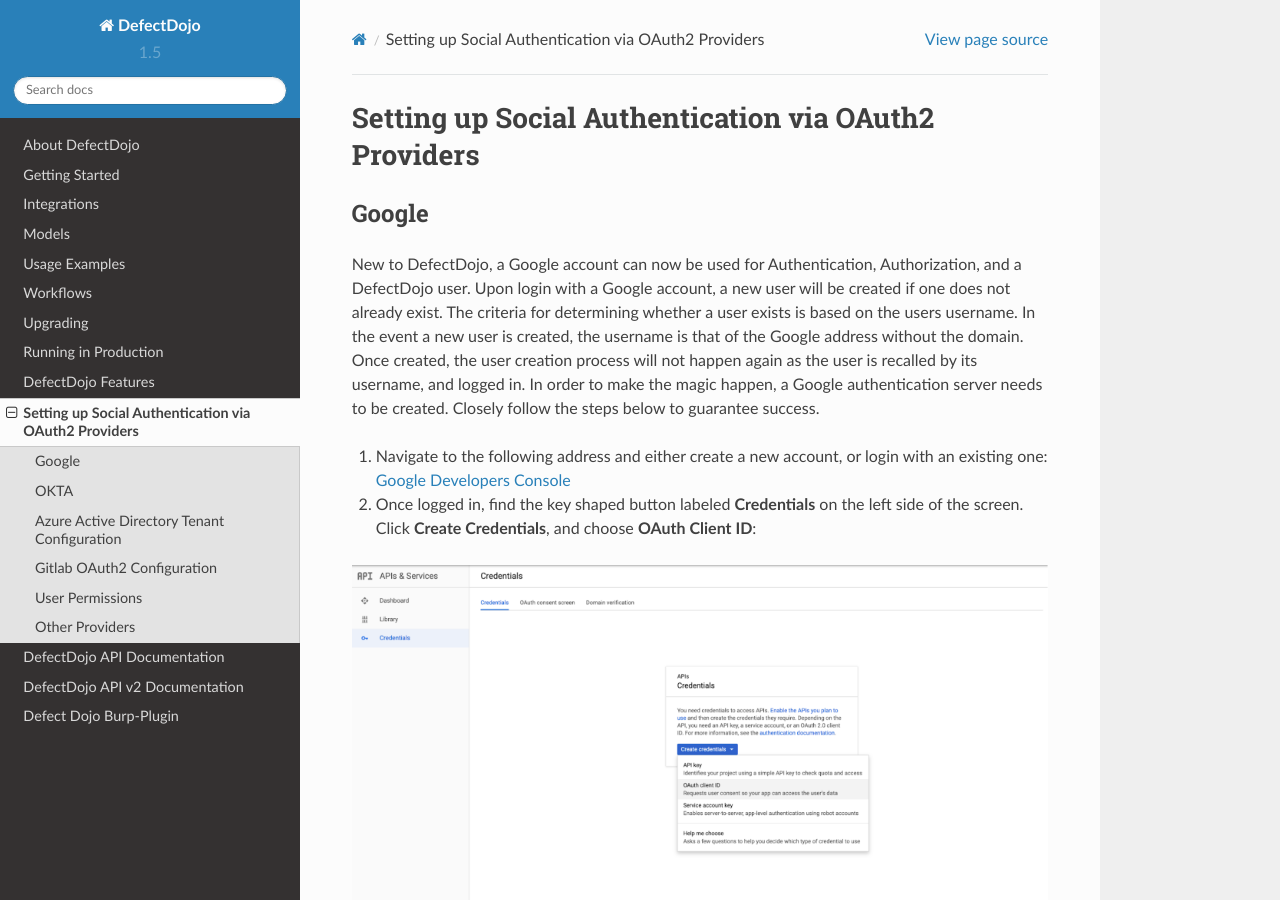
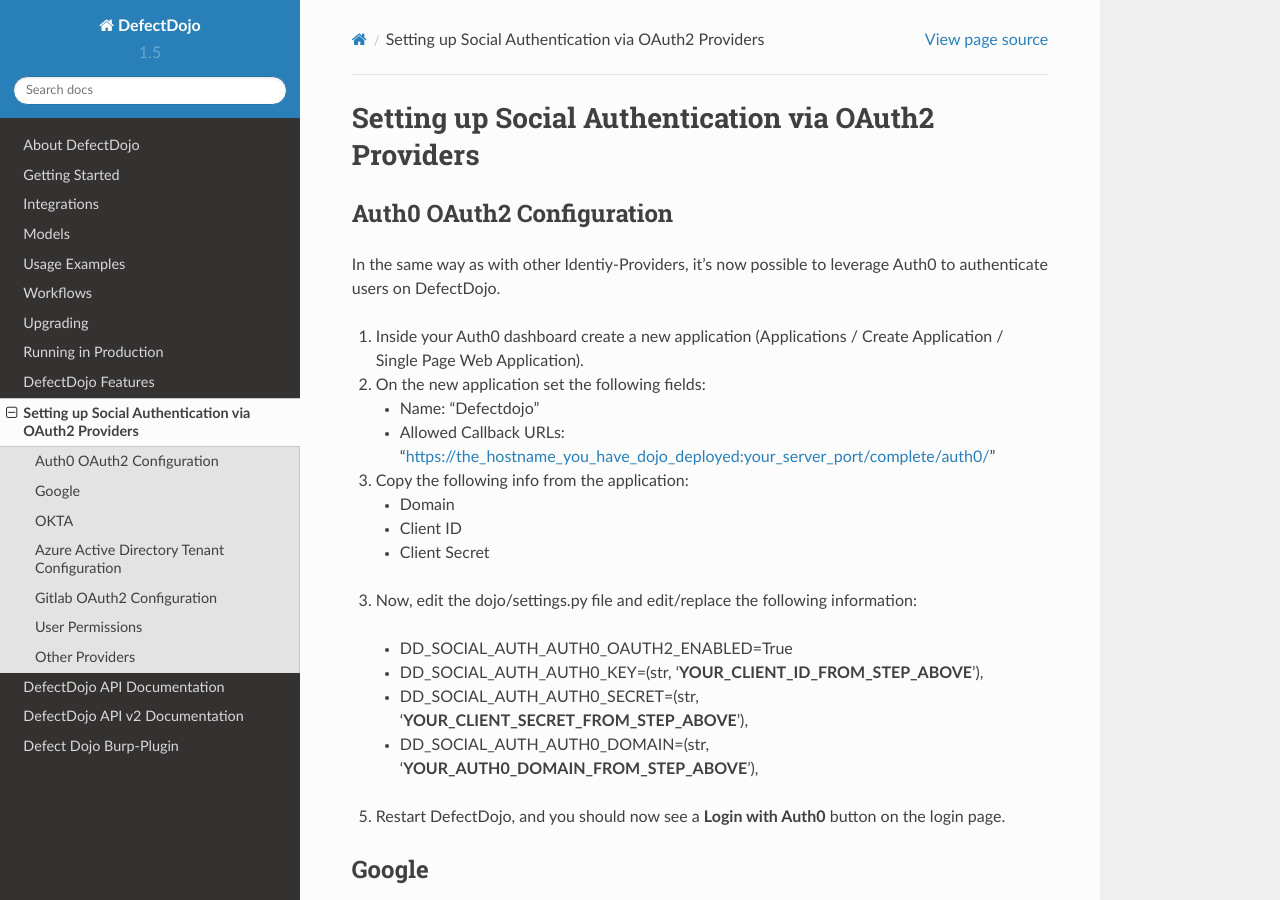
Before and after one commit to DefectDojo/Documentation, a Sphinx documentation site: the page built from docs/social-authentication.rst, in a window 1280 px wide and 900 px high. Built offline with Sphinx 7.4.7 and the Read the Docs theme 2.0.0, drawn with Linux system fonts in a browser that asks for light colours; some of the changed text lies outside the part shown.

Commit message:
doc: authentication: add Auth0 setup instructions

```diff
--- a/docs/social-authentication.rst
+++ b/docs/social-authentication.rst
@@ -1,5 +1,33 @@
 Setting up Social Authentication via OAuth2 Providers
 =====================================================
+
+
+Auth0 OAuth2 Configuration
+--------------------------
+
+In the same way as with other Identiy-Providers, it's now possible to leverage Auth0 to authenticate users on DefectDojo.
+
+1. Inside your Auth0 dashboard create a new application (Applications / Create Application / Single Page Web Application).
+
+2. On the new application set the following fields:
+
+   * Name: "Defectdojo"
+   * Allowed Callback URLs: "https://the_hostname_you_have_dojo_deployed:your_server_port/complete/auth0/"
+
+3. Copy the following info from the application:
+
+   * Domain
+   * Client ID
+   * Client Secret
+
+3. Now, edit the dojo/settings.py file and edit/replace the following information:
+
+  * DD_SOCIAL_AUTH_AUTH0_OAUTH2_ENABLED=True
+  * DD_SOCIAL_AUTH_AUTH0_KEY=(str, '**YOUR_CLIENT_ID_FROM_STEP_ABOVE**'),
+  * DD_SOCIAL_AUTH_AUTH0_SECRET=(str, '**YOUR_CLIENT_SECRET_FROM_STEP_ABOVE**'),
+  * DD_SOCIAL_AUTH_AUTH0_DOMAIN=(str, '**YOUR_AUTH0_DOMAIN_FROM_STEP_ABOVE**'),
+
+5. Restart DefectDojo, and you should now see a **Login with Auth0** button on the login page.
 
 
 Google
@@ -92,7 +120,7 @@
 
   * http://localhost:8080/complete/azuread-tenant-oauth2/
   * **OR**
-  * http://the_hostname_you_have_dojo_deployed:your_server_port/complete/azuread-tenant-oauth2/
+  * https://the_hostname_you_have_dojo_deployed:your_server_port/complete/azuread-tenant-oauth2/
 
 4. Now, edit the dojo/settings.py file and edit/replace the following information:
 
@@ -118,7 +146,7 @@
 
 3. For the Redirect URI, enter the DefectDojo URL with the following format
 
-  * http://the_hostname_you_have_dojo_deployed:your_server_port/complete/gitlab/
+  * https://the_hostname_you_have_dojo_deployed:your_server_port/complete/gitlab/
 
 4. Now, edit the dojo/settings.py file and edit/replace the following information:
 
@@ -127,7 +155,7 @@
   * DD_SOCIAL_AUTH_GITLAB_API_URL=(str, '**https://gitlab.com**'),
   * DD_SOCIAL_AUTH_GITLAB_OAUTH2_ENABLED = **True**
 
-5. Restart your Dojo, and you should now see a **Login with Gitlab** button on the login page which should *magically* work
+5. Restart DefectDojo, and you should now see a **Login with Gitlab** button on the login page.
 
 
 User Permissions
```
